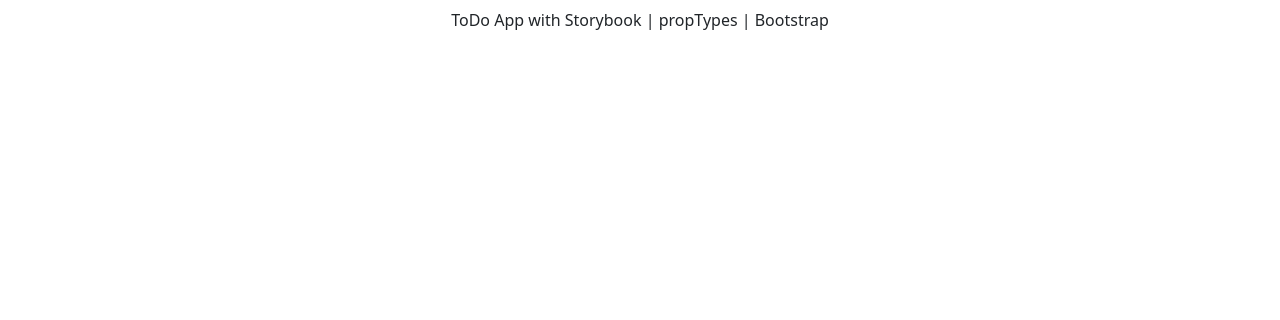
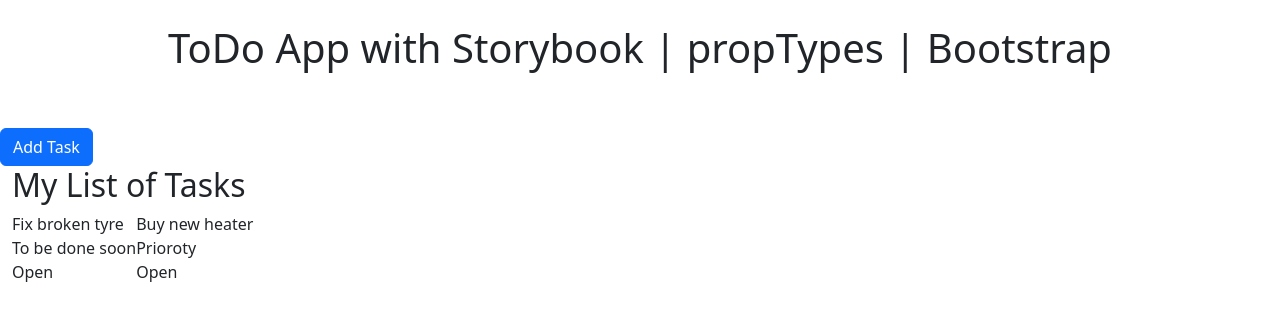
Before and after one commit to danielsky81/story-types-do, a React (Create React App) app: page / in a window 1280 px wide. Shown: the top 320 px of the page. Built offline with nearby package versions, Linux system fonts and the light colour scheme.

Commit message:
Adding Form and Bootstrap Modal

```diff
--- a/src/App.js
+++ b/src/App.js
@@ -1,10 +1,15 @@
 import Header from "./components/Header";
 import 'bootstrap/dist/css/bootstrap.min.css';
+import Tasks from "./components/Tasks";
+import tasks from './data/tasks'
+import BootstrapModal from "./components/BootstrapModal";
 
 function App() {
   return (
     <>
       <Header />
+      <BootstrapModal />
+      <Tasks todos={tasks}/>
     </>
   );
 }
--- /dev/null
+++ b/src/components/BootstrapModal.jsx
@@ -0,0 +1,33 @@
+import React from 'react';
+import { useState } from 'react';
+import Button from 'react-bootstrap/Button';
+import Modal from 'react-bootstrap/Modal';
+import Form from './Form';
+
+const BootstrapModal = () => {
+  const [show, setShow] = useState(false);
+
+  const handleClose = () => setShow(false);
+  const handleShow = () => setShow(true);
+
+  return (
+    <>
+      <Button variant="primary" onClick={handleShow}>
+        Add Task
+      </Button>
+
+      <Modal show={show} onHide={handleClose}>
+        <Modal.Header closeButton>
+          <Modal.Title>Add new Task to the list</Modal.Title>
+        </Modal.Header>
+        <Modal.Body>
+          <Form />
+        </Modal.Body>
+        <Modal.Footer>
+        </Modal.Footer>
+      </Modal>
+    </>
+  )
+}
+
+export default BootstrapModal;
--- /dev/null
+++ b/src/components/Form.jsx
@@ -0,0 +1,31 @@
+import React from 'react'
+// import PropTypes from 'prop-types'
+
+const Form = () => {
+  const addTask = () => {
+    console.log('form submitted')
+  }
+  return (
+    <section className='container-fluid'>
+      <form onSubmit={addTask}>
+        <div className="mb-3">
+          <label htmlFor="task" className="form-label">Task to do</label>
+          <input type="text" className="form-control" id="task" aria-describedby="Describe task" />
+        </div>
+        <div className="mb-3">
+        <select className="form-select" aria-label="Importance label selection">
+          <option value="selected">Select Importance</option>
+          <option value="1">Prioroty</option>
+          <option value="2">To be done soon</option>
+          <option value="3">Can wait</option>
+        </select>
+        </div>
+        <button type="submit" className="btn btn-primary">Add Task</button>
+      </form>
+    </section>
+  )
+}
+
+// Form.propTypes = {}
+
+export default Form
--- a/src/components/Header.jsx
+++ b/src/components/Header.jsx
@@ -1,15 +1,9 @@
-import PropTypes from 'prop-types';
-import Container from 'react-bootstrap/Container';
-import Navbar from 'react-bootstrap/Navbar';
-
-function Header(props) {
+const Header = () => {
   return (
-    <Container>
-      <Navbar expand="lg" className='d-flex justify-content-center'>ToDo App with Storybook | propTypes | Bootstrap</Navbar>
-    </Container>
+    <nav className='d-flex justify-content-center mb-4'>
+      <h1 className='p-4'>ToDo App with Storybook | propTypes | Bootstrap</h1>
+    </nav>
   )
 };
 
-Header.propTypes = {}
-
-export default Header
+export default Header;
--- /dev/null
+++ b/src/components/Tasks.jsx
@@ -0,0 +1,24 @@
+import React from 'react'
+// import PropTypes from 'prop-types'
+
+const Tasks = props => {
+  const todos = props.todos.map(todo => (
+    <div key={todo.id}>
+      <div>{todo.name}</div>
+      <div>{todo.importance}</div>
+      <div>{todo.status}</div>
+    </div>
+  ))
+  return (
+    <section className='container-fluid'>
+      <h2>My List of Tasks</h2>
+      <div className='d-flex'>
+        {todos}
+      </div>
+    </section>
+  )
+}
+
+// Tasks.propTypes = {}
+
+export default Tasks
--- /dev/null
+++ b/src/data/tasks.js
@@ -0,0 +1,9 @@
+const tasks = [
+  { id: 1, name: 'Fix broken tyre', importance: 'To be done soon', status: 'Open'},
+  { id: 2, name: 'Buy new heater', importance: 'Prioroty', status: 'Open'},
+  // { id: 3, name: '', importance: '', status: 'Open'},
+  // { id: 4, name: '', importance: '', status: 'Close'},
+  // { id: 5, name: '', importance: '', status: 'Close'}
+];
+
+export default tasks;
```
